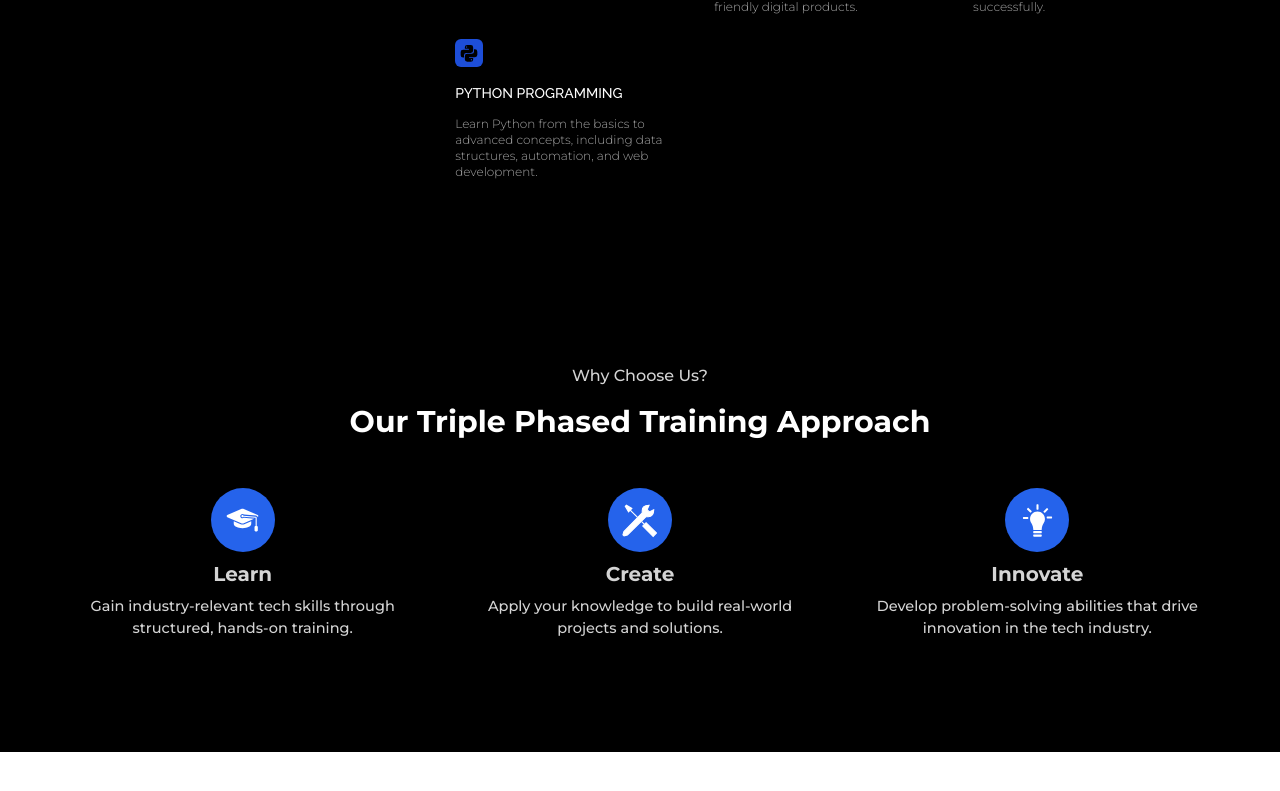
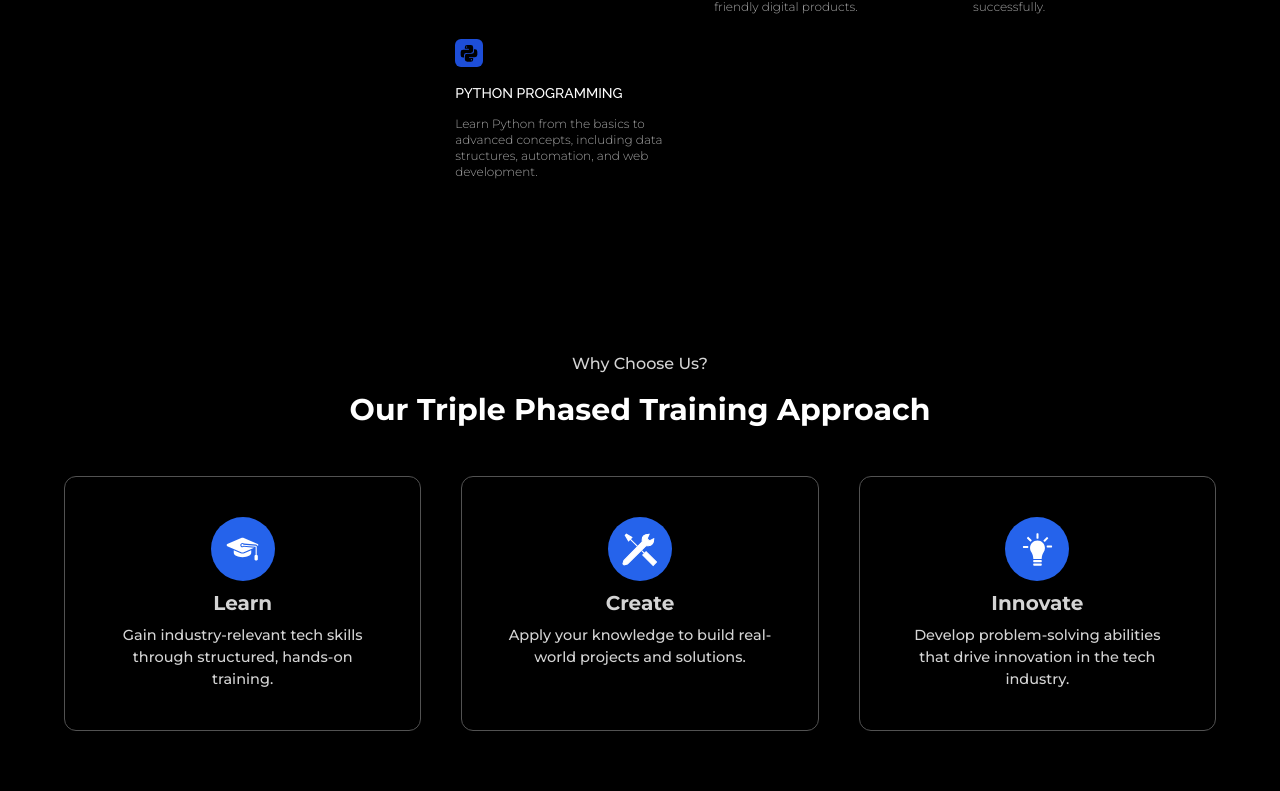
Before and after one commit to writefreak/codebyte, a Next.js app: page / in a window 1280 px wide. Shown: the part 1167-1958 px from the top of the page. Before the commit the page ends 1919 px from the top, so only its background shows below. Built offline with nearby package versions, Linux system fonts and the light colour scheme.

Commit message:
added border to the whychooseus section

```diff
--- a/src/app/components/create.tsx
+++ b/src/app/components/create.tsx
@@ -11,7 +11,7 @@ const Create = () => {
         width="35px"
         height="35px"
         viewBox="0 0 64 64"
-        enable-background="new 0 0 64 64"
+        enableBackground="new 0 0 64 64"
         xmlSpace="preserve"
         className="fill-white"
       >
--- a/src/app/components/learning.tsx
+++ b/src/app/components/learning.tsx
@@ -5,10 +5,14 @@ import Innovate from "./innovate";
 
 const Learning = () => {
   return (
-    <div className="grid grid-cols-1 md:grid-cols-3 gap-10">
+    <div className="grid grid-cols-1 md:grid-cols-3 gap-10 ">
       {approach.map((a) => (
         <div
-          data-aos="fade-in"
+          data-aos="zoom-in"
+          key={a.id}
+          className="md:border-[0.1px] border-neutral-600 md:p-10 rounded-xl"
+        >
+          <div
             key={a.id}
             className="text-center font-montserrat flex flex-col gap-2 items-center text-neutral-300"
           >
@@ -18,6 +22,7 @@ const Learning = () => {
             <div className="space-y-2">
               <h3 className="font-bold text-xl">{a.title}</h3>
               <p className="w-72 md:w-full text-[14.5px]">{a.desc}</p>
+            </div>
           </div>
         </div>
       ))}
--- a/src/app/components/whyChooseUs.tsx
+++ b/src/app/components/whyChooseUs.tsx
@@ -3,8 +3,8 @@ import Learning from "./learning";
 
 const WhyChooseUs = () => {
   return (
-    <div className="md:pt-20 pt-12">
-      <div className="md:px-16 px-6 md:py-16 py-8 space-y-12">
+    <div className="md:pt pt-12 md:border-none border-t-[0.1px] border-neutral-600">
+      <div className="md:px-16 px-6 md:py-9 py-4 space-y-12">
         <div className="gap-4 flex flex-col items-center">
           <h3 className="text-base text-neutral-300  text-center  font-montserrat">
             Why Choose Us?
--- a/src/app/page.tsx
+++ b/src/app/page.tsx
@@ -18,7 +18,7 @@ const page = () => {
       <div className="md:mt-3 relative z-10">
         <Courses />
       </div>
-      <div className="text-center md:text-left pb-12 ">
+      <div className="text-center md:text-left pb-12 pt-12">
         <WhyChooseUs />
       </div>
     </div>
```
Lines whose indentation alone changed are shown as unchanged.
